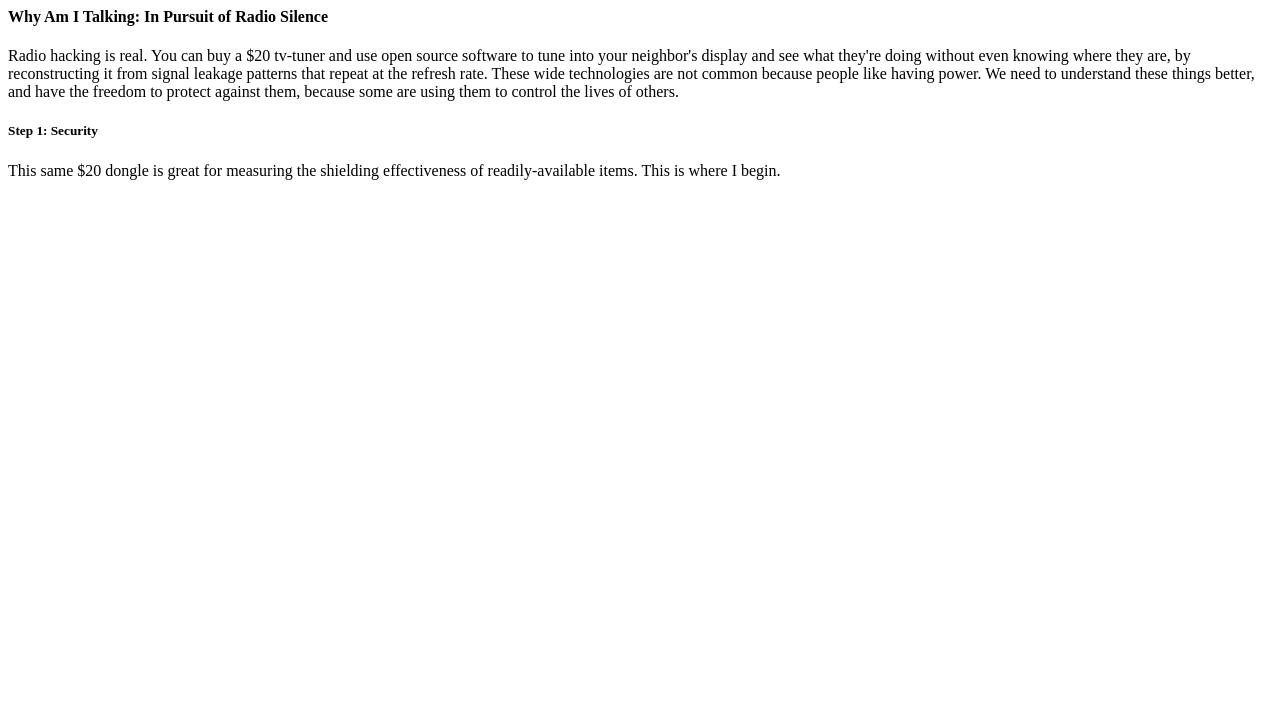
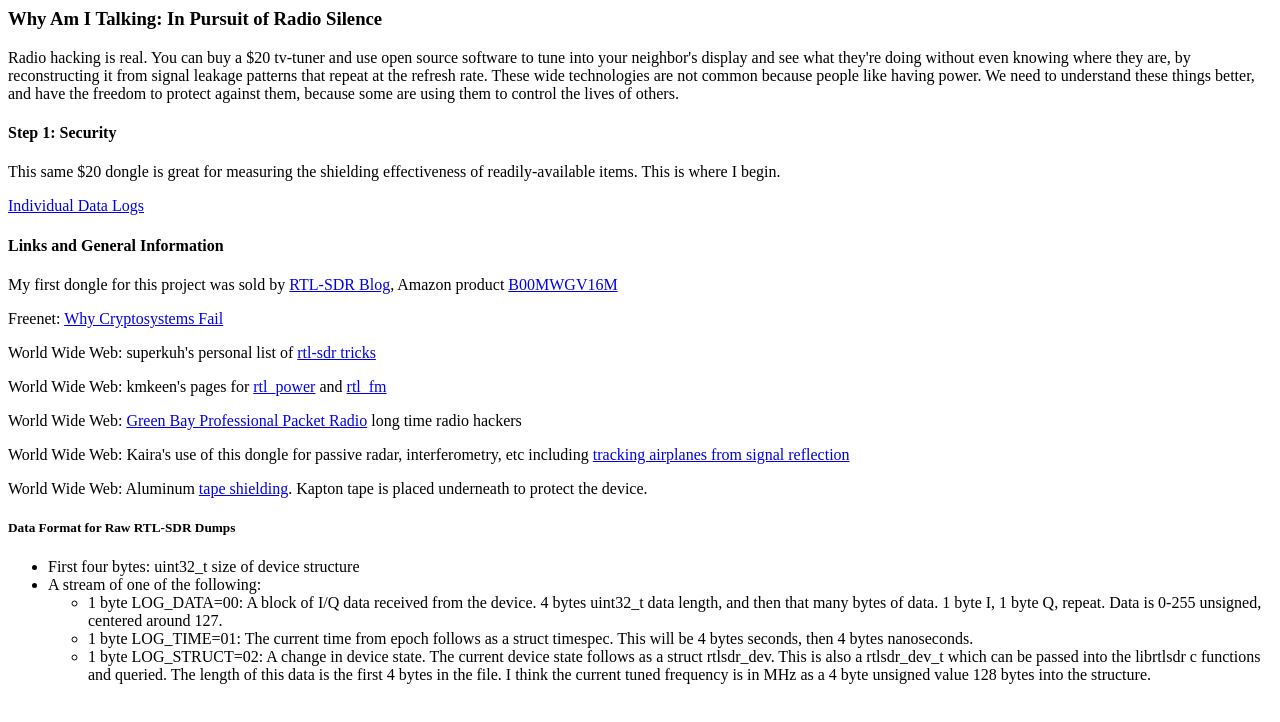
Before and after one commit to xloem/wait, a plain HTML site: page web/index.html in a window 1280 px wide. Drawn offline with Linux system fonts and the light colour scheme.

Commit message:
data & links

```diff
--- a/web/index.html
+++ b/web/index.html
@@ -4,7 +4,7 @@
   <meta name="description" content="page summary"/>
  </head>
  <body>
-  <h4>Why Am I Talking: In Pursuit of Radio Silence</h4>
+  <h3>Why Am I Talking: In Pursuit of Radio Silence</h3>
 
   <p>Radio hacking is real.  You can buy a $20 tv-tuner and use open source
   software to tune into your neighbor's display and see what they're doing
@@ -14,10 +14,35 @@
   better, and have the freedom to protect against them, because some are using
   them to control the lives of others.</p>
 
-  <h5>Step 1: Security</h5>
+  <h4>Step 1: Security</h4>
 
   <p>This same $20 dongle is great for measuring the shielding effectiveness of
   readily-available items.  This is where I begin.</p>
+  <p><a href="data/index.html">Individual Data Logs</a></p>
+
+  <h4>Links and General Information</h4>
+
+  <p>My first dongle for this project was sold by <a
+  href="http://www.rtl-sdr.com/">RTL-SDR Blog</a>, Amazon product <a
+  href="http://www.amazon.com/gp/product/B00MWGV16M">B00MWGV16M</a></p>
+
+  <p>Freenet: <a href="http://127.0.0.1:8888/USK@G3DMuLD~qLYzjccFOl7b9Je~tUX5CR6LpghVcTK7JD4,7oszS9u1aIyIox3WNV0DY8in5N9B3uuNnah-2DHMxss,AQACAAE/cacm37/0/">Why Cryptosystems Fail</a></p>
+  <p>World Wide Web: superkuh's personal list of <a href="http://superkuh.com/rtlsdr.html">rtl-sdr tricks</a></p>
+  <p>World Wide Web: kmkeen's pages for <a href="http://kmkeen.com/rtl-power/">rtl_power</a> and <a href="http://kmkeen.com/rtl-demod-guide/">rtl_fm</a></p>
+  <p>World Wide Web: <a href="http://www.gbppr.org/">Green Bay Professional Packet Radio</a> long time radio hackers</p>
+  <p>World Wide Web: Kaira's use of this dongle for passive radar, interferometry, etc including <a href="http://kaira.sgo.fi/2013/09/passive-radar-with-16-dual-coherent.html">tracking airplanes from signal reflection</a></p>
+  <p>World Wide Web: Aluminum <a href="http://erewhon.superkuh.com/gnuradio/tapeshielding.jpg">tape shielding</a>.  Kapton tape is placed underneath to protect the device.</p>
+
+  <h5>Data Format for Raw RTL-SDR Dumps</h5>
+  <ul>
+  <li> First four bytes: uint32_t size of device structure </li>
+  <li> A stream of one of the following: </li>
+  <ul>
+    <li> 1 byte LOG_DATA=00: A block of I/Q data received from the device.  4 bytes uint32_t data length, and then that many bytes of data.  1 byte I, 1 byte Q, repeat.  Data is 0-255 unsigned, centered around 127.</li>
+    <li> 1 byte LOG_TIME=01: The current time from epoch follows as a struct timespec.  This will be 4 bytes seconds, then 4 bytes nanoseconds.</li>
+    <li> 1 byte LOG_STRUCT=02: A change in device state.  The current device state follows as a struct rtlsdr_dev.  This is also a rtlsdr_dev_t which can be passed into the librtlsdr c functions and queried.  The length of this data is the first 4 bytes in the file.  I think the current tuned frequency is in MHz as a 4 byte unsigned value 128 bytes into the structure.</li>
+  </ul>
+  </ul>
 
  </body>
 </html>
```
